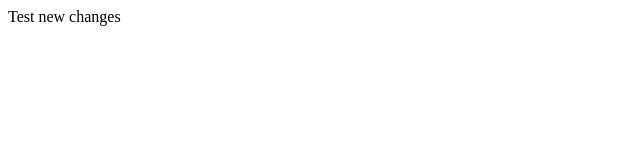
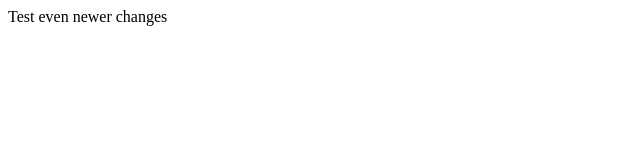
Before and after one commit to boarderjen06/jen-test-repo, a plain HTML site: page index.html in a window 1280 px wide. Shown: the full height of the page, 0-640 px from the left. Drawn offline with Linux system fonts and the light colour scheme.

Commit message:
changed text in my index file

```diff
--- a/index.html
+++ b/index.html
@@ -3,6 +3,6 @@
 	<title>GitHub Class</title>
 </head>
 <body>
-<p>Test new changes</p>
+<p>Test even newer changes</p>
 </body>
 </html>
```
